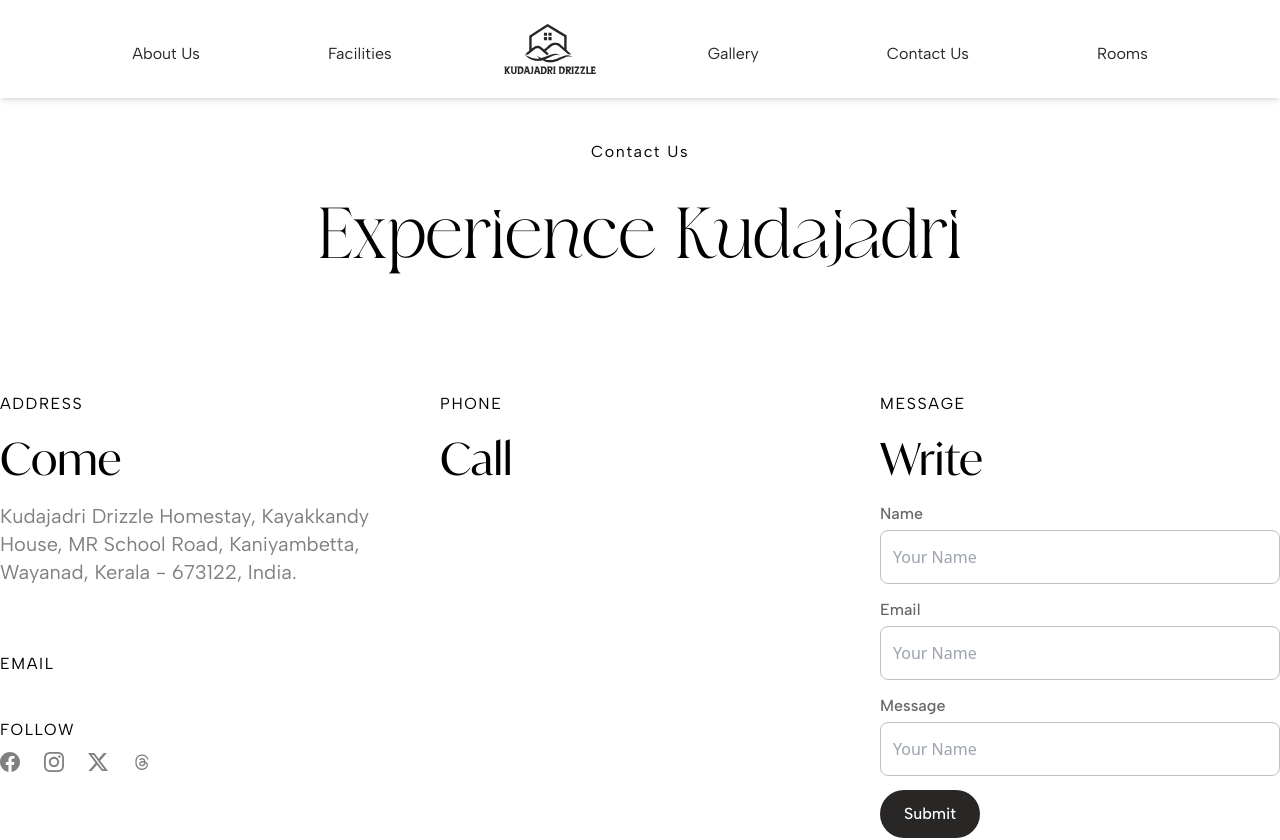
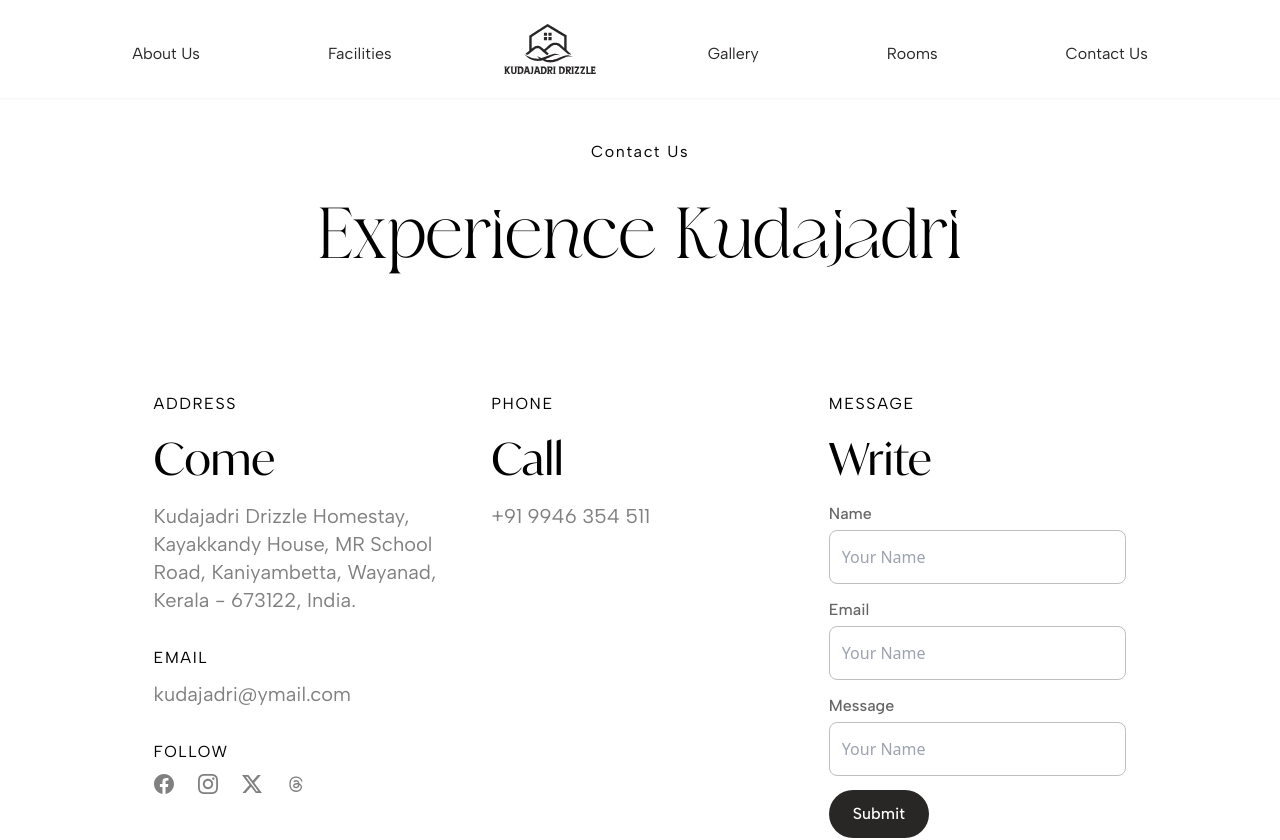
Before and after one commit to kudajadridrizzle/kudajadri.website, a React (Vite) app: page /contact in a window 1280 px wide. Shown: the top 840 px of the page. Built offline with nearby package versions, Linux system fonts and the light colour scheme; no server answers.

Commit message:
Update: code

```diff
--- a/src/components/Contact/ContactPage.tsx
+++ b/src/components/Contact/ContactPage.tsx
@@ -7,7 +7,6 @@ import { Header } from "../Home/components/Header";
 import { useState } from "react";
 import { Helmet } from "react-helmet-async";
 
-const whatsappNumber = import.meta.env.VITE_WHATSAPP_NUMBER
 
 export const ContactPage = () => {
   const [form, setForm] = useState({
@@ -15,7 +14,9 @@ export const ContactPage = () => {
     email: "",
     message: "",
   });
-  const email = import.meta.env.VITE_KUDAJADRI_MAIL;
+  const email = 'kudajadri@ymail.com';
+  const whatsappNumber = '+91 9946 354 511';
+
   const handleChange = (field: string) => (e: React.ChangeEvent<HTMLInputElement>) => {
     setForm(prev => ({ ...prev, [field]: e.target.value }));
   };
@@ -59,7 +60,7 @@ export const ContactPage = () => {
         </div>
 
         {/* Address Section */}
-        <div className="flex gap-10 justify-center sm:pt-24 pt-7">
+        <div className="flex gap-10 justify-center sm:py-24 sm:px-[12%] large:px-[18%] pt-7">
           <div className="flex flex-col sm:flex-row gap-10">
             <div className="flex flex-col gap-8 flex-1">
               <div className="flex flex-col gap-2.5">
@@ -82,20 +83,6 @@ export const ContactPage = () => {
                   Kudajadri Drizzle Homestay, Kayakkandy House, MR School Road,
                   Kaniyambetta, Wayanad, Kerala - 673122, India.
                 </a>
-                <div className="flex flex-col gap-2 mt-4">
-                  <a
-                    href={`tel:${whatsappNumber}`}
-                    className="text-secondary sm:text-xl font-albertSans hover:underline"
-                  >
-                    {whatsappNumber}
-                  </a>
-                  <a
-                    href={`mailto:${email}`}
-                    className="text-secondary sm:text-xl font-albertSans hover:underline"
-                  >
-                    {email}
-                  </a>
-                </div>
               </div>
 
               <div className="flex flex-col gap-2.5">
@@ -171,9 +158,7 @@ export const ContactPage = () => {
           </div>
         </div>
       </div>
-      <div className="pt-14 sm:hidden">
         <Footer />
-      </div>
     </div>
   );
 };
--- a/src/components/Home/components/Footer.tsx
+++ b/src/components/Home/components/Footer.tsx
@@ -5,8 +5,8 @@ import twitterLogo from "../../../assets/twitter.svg";
 import threadLogo from "../../../assets/Thread.svg";
 import { Link, useNavigate } from "react-router-dom";
 
-const whatsappNumber = import.meta.env.VITE_WHATSAPP_NUMBER
-const email = import.meta.env.VITE_KUDAJADRI_MAIL;
+const whatsappNumber = '+91 9946 354 511'
+const email = 'kudajadri@ymail.com';
 
 const Footer = () => {
   const navigate = useNavigate();
@@ -30,7 +30,7 @@ const Footer = () => {
           <img src={threadLogo} alt="threadLogo" className="size-8" />
           <img src={youtubeLogo} alt="youtubeLogo" className="size-8" />
         </div>
-        <div className="flex flex-col sm:flex-row sm:gap-[133px] mobile:gap-11 mobile:py-10 mobile:px-4 sm:p-0">
+        <div className="flex flex-col sm:flex-row sm:gap-[30px] justify-between mobile:gap-11 mobile:py-10 mobile:px-4 sm:p-0">
           <div className="flex flex-col sm:gap-9 mobile:gap-6">
             <span className="text-[#fff] font-albertSans text-base uppercase block">
               CONTACT
@@ -43,9 +43,6 @@ const Footer = () => {
               >
                 Kudajadri Drizzle Homestay, Kayakkandy House, MR School Road,
                 Kaniyambetta, Wayanad, Kerala - 673122, India.
-
-                <a href={`tel:${whatsappNumber}`}>{whatsappNumber}</a>
-                <a href={`mailto:${email}`}>{email}</a>
               </a>
             <div>
               <span className="block text-secondary leading-8 sm:text-xl font-albertSans">
--- a/src/components/Home/components/Header.tsx
+++ b/src/components/Home/components/Header.tsx
@@ -33,15 +33,8 @@ export const Header = ({ type = "white" }: HeaderProps) => {
     return () => window.removeEventListener("scroll", handleScroll);
   }, [isHome]);
   return (
-    <div className={`fixed top-0 left-0 w-full z-50 transition-all duration-300 ${scrolled ? "bg-white shadow-md" : "bg-transparent"}`}>
+    <div className={`fixed top-0 left-0 w-full z-50 transition-all duration-300 ${scrolled ? "bg-white shadow-sm" : "bg-transparent"}`}>
       <div className="sm:py-6 flex gap-24 justify-center items-end mobile:hidden sm:flex">
-        {/* <NavLink
-          to="/about"
-          className={`px-4 py-2 ${headerColor === "white" ? "text-[#FFF]" : "text-primary"
-            } font-albertSans`}
-        >
-          Rooms
-        </NavLink> */}
         <NavLink
           to="/about"
           className={`px-4 py-2 ${headerColor === "white" ? "text-[#FFF]" : "text-primary"
@@ -73,18 +66,18 @@ export const Header = ({ type = "white" }: HeaderProps) => {
           Gallery
         </NavLink>
         <NavLink
+          to="/rooms"
+          className={`px-4 py-2 ${headerColor === "white" ? "text-[#FFF]" : "text-primary"
+            } font-albertSans`}
+          >
+          Rooms
+        </NavLink>
+        <NavLink
           to="/contact"
           className={`px-4 py-2 ${headerColor === "white" ? "text-[#FFF]" : "text-primary"
             } font-albertSans`}
         >
           Contact Us
-        </NavLink>
-        <NavLink
-          to="/rooms"
-          className={`px-4 py-2 ${headerColor === "white" ? "text-[#FFF]" : "text-primary"
-            } font-albertSans`}
-        >
-          Rooms
         </NavLink>
       </div>
       <PhoneHeader headerColor={headerColor} />
@@ -103,7 +96,7 @@ const PhoneHeader = ({ headerColor }: { headerColor?: "white" | "black" }) => {
     setSidebarOpen((prevState) => !prevState);
   };
   const openWhatsApp = () => {
-    const phoneNumber = import.meta.env.VITE_WHATSAPP_NUMBER; // Replace with the phone number you want to message
+    const phoneNumber = '+91 9946 354 511'; // Replace with the phone number you want to message
     const message = "Hello, I would like to inquire about your resort services."
     const whatsappUrl = `whatsapp://send?phone=${phoneNumber}&text=${encodeURIComponent(message)}`;
 
@@ -196,6 +189,11 @@ const PhoneHeader = ({ headerColor }: { headerColor?: "white" | "black" }) => {
                   </Link>
                 </li>
                 <li className="flex items-center space-x-2 hover:bg-gray-100 p-2 rounded-lg transition-all duration-200">
+                  <Link to="/rooms" className="text-lg font-medium" onClick={toggleSidebar}> {/* Close sidebar on link click */}
+                    Rooms
+                  </Link>
+                </li>
+                <li className="flex items-center space-x-2 hover:bg-gray-100 p-2 rounded-lg transition-all duration-200">
                   <Link to="/contact" className="text-lg font-medium" onClick={toggleSidebar}> {/* Close sidebar on link click */}
                     Contact Us
                   </Link>
```
